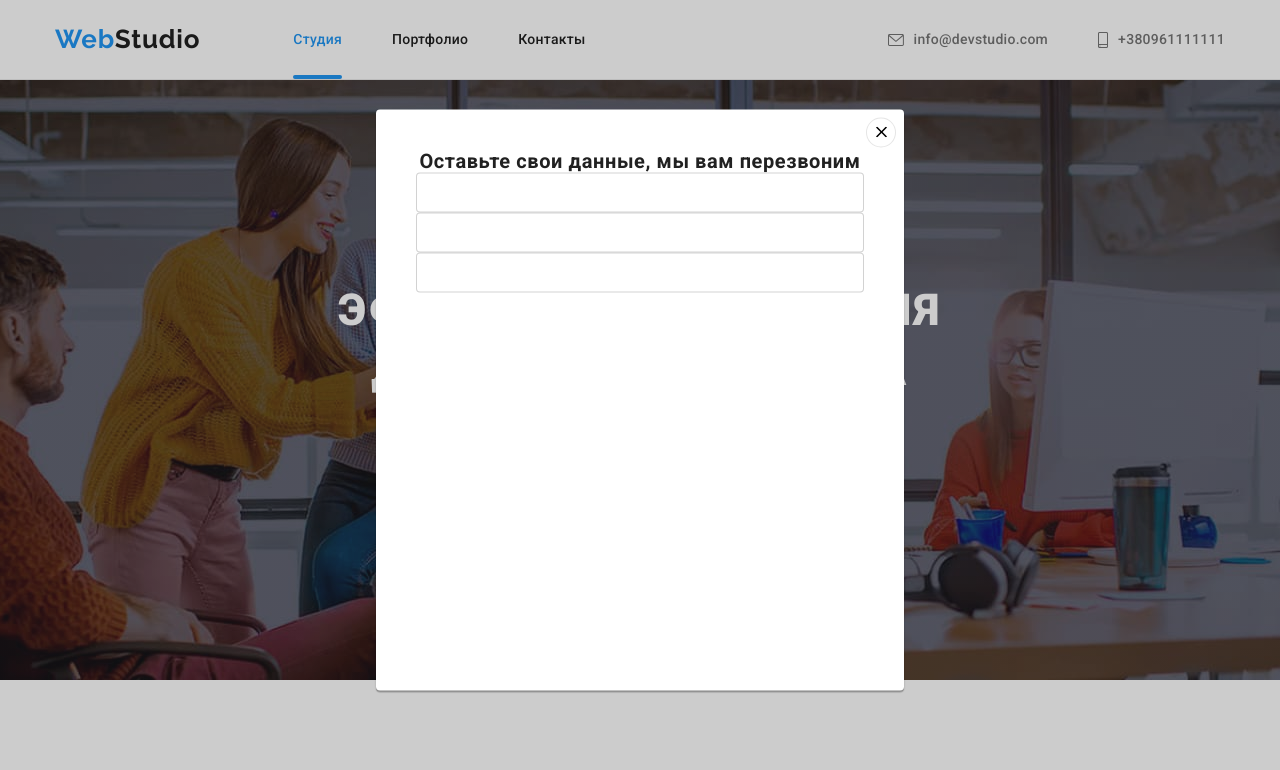
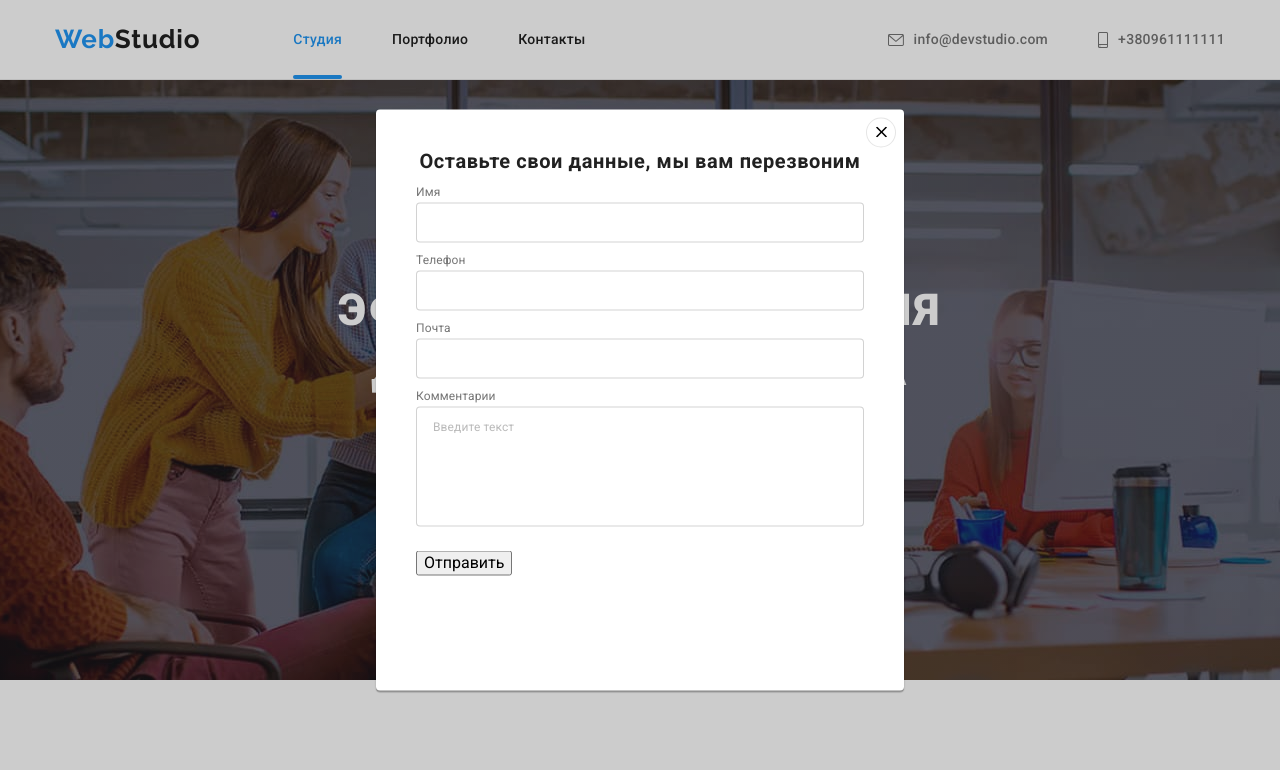
Before and after one commit to Victor8825/goit-markup-hw-06, a plain HTML site: page index.html in a window 1280 px wide. Shown: the top 770 px of the page. Drawn offline with Linux system fonts and the light colour scheme.

Commit message:
modal begin

```diff
--- a/css/styles.css
+++ b/css/styles.css
@@ -741,21 +741,53 @@ body {
   font-style: normal;
   font-weight: 700;
   font-size: 20px;
-line-height: calc(23/20);
+  line-height: calc(23 / 20);
   text-align: center;
   letter-spacing: 0.03em;
+  margin-bottom: 12px;
 
   color: var(--title-text-color);
 }
 
 .modal-form {
+}
 
+.modal-label {
+  display: block;
+  font-size: 12px;
+  line-height: calc(14 / 12);
+  letter-spacing: 0.01em;
+  margin-bottom: 4px;
+
+  color: var(--text-color);
 }
 
 .modal-input {
   width: 100%;
   height: 40px;
+  margin-bottom: 10px;
+  outline: none;
 
   border: 1px solid rgba(33, 33, 33, 0.2);
   border-radius: 4px;
 }
+
+.modal-text {
+  width: 100%;
+  height: 120px;
+  padding: 12px 16px;
+  margin-bottom: 20px;
+  outline: none;
+  resize: none;
+
+  border: 1px solid rgba(33, 33, 33, 0.2);
+  border-radius: 4px;
+}
+
+.modal-text::placeholder {
+  font-size: 12px;
+  line-height: calc(14 / 12);
+  letter-spacing: 0.01em;
+
+  color: rgba(117, 117, 117, 0.5);
+}
--- a/index.html
+++ b/index.html
@@ -434,9 +434,22 @@
         </button>
         <p class="modal-title">Оставьте свои данные, мы вам перезвоним</p>
         <form class="modal-form">
-          <input type="text" class="modal-input">
-          <input type="text" class="modal-input">
-          <input type="text" class="modal-input">
+          <label for="user-name" class="modal-label">Имя</label>
+          <input type="text" name="user-name" class="modal-input" required id="user-name" />
+          <label for="user-tel" class="modal-label">Телефон</label>
+          <input type="tel" name="user-tel" class="modal-input" required id="user-tel" />
+          <label for="user-email" class="modal-label">Почта</label>
+          <input type="email" name="user-email" class="modal-input" id="user-email" />
+          <label for="user-text" class="modal-label">Комментарии</label>
+          <textarea
+            name="user-text"
+            id="user-text"
+            cols="30"
+            rows="10"
+            class="modal-text"
+            placeholder="Введите текст"
+          ></textarea>
+          <button type="submit">Отправить</button>
         </form>
       </div>
     </div>
```
Lines whose indentation alone changed are shown as unchanged.
